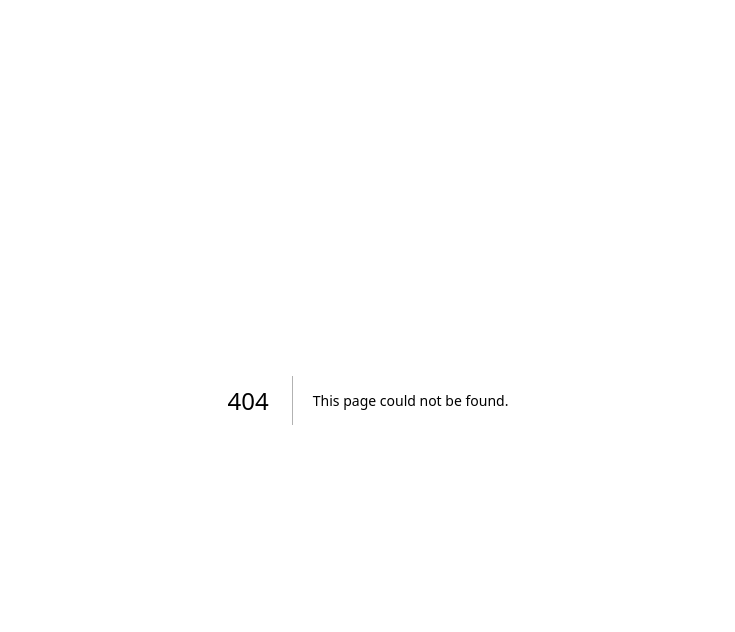
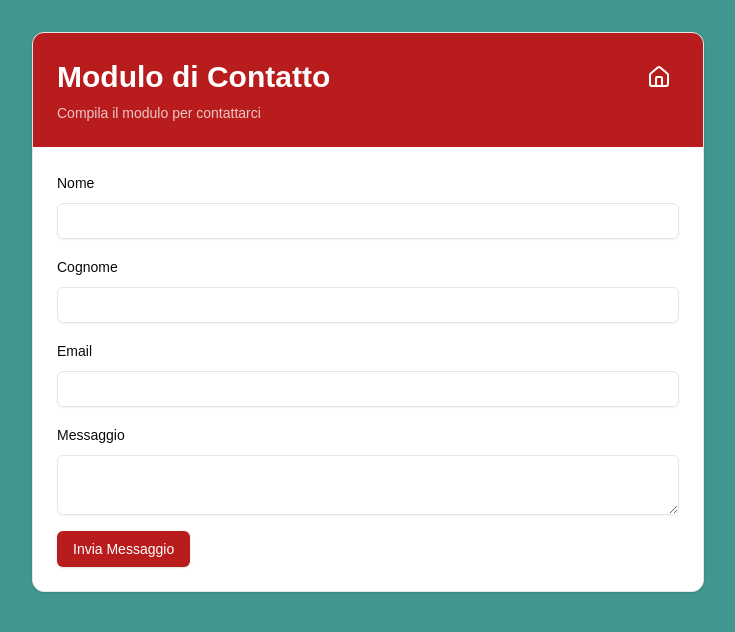
Before and after one commit to mariocelzo/Target, a Next.js app: page /contact in a window 1280 px wide. Before the commit this address had no page. Shown: the top 632 px of the page, without its empty margins (272-1007 px from the left). Built offline with nearby package versions, Linux system fonts and the light colour scheme.

Commit message:
aggiunta pagina di contatto

```diff
--- /dev/null
+++ b/src/app/contact/page.tsx
@@ -0,0 +1,133 @@
+'use client';
+
+import { useState, ChangeEvent, FormEvent } from 'react';
+import { collection, addDoc } from 'firebase/firestore';
+import { db } from '@/lib/firebase';
+import { Button } from '@/components/ui/button';
+import { Card, CardContent, CardHeader } from '@/components/ui/card';
+import { Input } from '@/components/ui/input';
+import { Label } from '@/components/ui/label';
+import { Textarea } from '@/components/ui/textarea';
+import { useRouter } from 'next/navigation';
+import { Home } from 'lucide-react';
+
+export default function ContactForm() {
+    const [contactData, setContactData] = useState({
+        name: '',
+        surname: '',
+        email: '',
+        message: '',
+    });
+    const [loading, setLoading] = useState(false);
+    const router = useRouter();
+
+    // Handle form input changes
+    const handleInputChange = (e: ChangeEvent<HTMLInputElement | HTMLTextAreaElement>) => {
+        const { name, value } = e.target;
+        setContactData((prev) => ({ ...prev, [name]: value }));
+    };
+
+    // Handle form submission
+    const handleSubmit = async (e: FormEvent) => {
+        e.preventDefault();
+        setLoading(true);
+
+        try {
+            const contactRef = collection(db, 'contacts');
+            await addDoc(contactRef, { ...contactData, timestamp: new Date() });
+
+            // Simulate sending an email (replace this with actual email integration)
+            console.log(`Sending email to ${contactData.email}:
+            Subject: Grazie per averci contattato!
+            Body: Ciao ${contactData.name},
+
+Grazie per aver contattato il nostro supporto. Abbiamo ricevuto la tua richiesta e faremo del nostro meglio per risponderti il prima possibile.
+
+Cordiali saluti,
+Il Team di Supporto`);
+
+            alert('Messaggio inviato con successo!');
+            setContactData({ name: '', surname: '', email: '', message: '' });
+        } catch (error) {
+            console.error('Errore durante l invio del messaggio:', error);
+            alert('Si è verificato un errore. Riprova più tardi.');
+        } finally {
+            setLoading(false);
+        }
+    };
+
+    return (
+        <div className="min-h-screen bg-gradient-to-br from-[#41978F] to-[#41978F] text-white p-8">
+            <Card className="max-w-2xl mx-auto overflow-hidden">
+                <CardHeader className="bg-red-700 text-white">
+                    <div className="flex justify-between items-center">
+                        <h1 className="text-3xl font-bold">Modulo di Contatto</h1>
+                        <button
+                            onClick={() => router.push('/')}
+                            className="text-white p-2 hover:bg-gray-600 rounded-full"
+                        >
+                            <Home className="w-6 h-6" />
+                        </button>
+                    </div>
+                    <p className="text-sm opacity-75">Compila il modulo per contattarci</p>
+                </CardHeader>
+                <CardContent className="p-6">
+                    <form onSubmit={handleSubmit} className="space-y-4">
+                        <div className="space-y-2">
+                            <Label htmlFor="name">Nome</Label>
+                            <Input
+                                id="name"
+                                name="name"
+                                value={contactData.name}
+                                onChange={handleInputChange}
+                                required
+                                className="w-full border rounded-md text-black"
+                            />
+                        </div>
+                        <div className="space-y-2">
+                            <Label htmlFor="surname">Cognome</Label>
+                            <Input
+                                id="surname"
+                                name="surname"
+                                value={contactData.surname}
+                                onChange={handleInputChange}
+                                required
+                                className="w-full border rounded-md text-black"
+                            />
+                        </div>
+                        <div className="space-y-2">
+                            <Label htmlFor="email">Email</Label>
+                            <Input
+                                id="email"
+                                name="email"
+                                type="email"
+                                value={contactData.email}
+                                onChange={handleInputChange}
+                                required
+                                className="w-full border rounded-md text-black"
+                            />
+                        </div>
+                        <div className="space-y-2">
+                            <Label htmlFor="message">Messaggio</Label>
+                            <Textarea
+                                id="message"
+                                name="message"
+                                value={contactData.message}
+                                onChange={handleInputChange}
+                                required
+                                className="w-full border rounded-md text-black"
+                            />
+                        </div>
+                        <Button
+                            type="submit"
+                            disabled={loading}
+                            className="bg-red-700 text-white py-2 px-4 rounded-md"
+                        >
+                            {loading ? 'Invio in corso...' : 'Invia Messaggio'}
+                        </Button>
+                    </form>
+                </CardContent>
+            </Card>
+        </div>
+    );
+}
```
